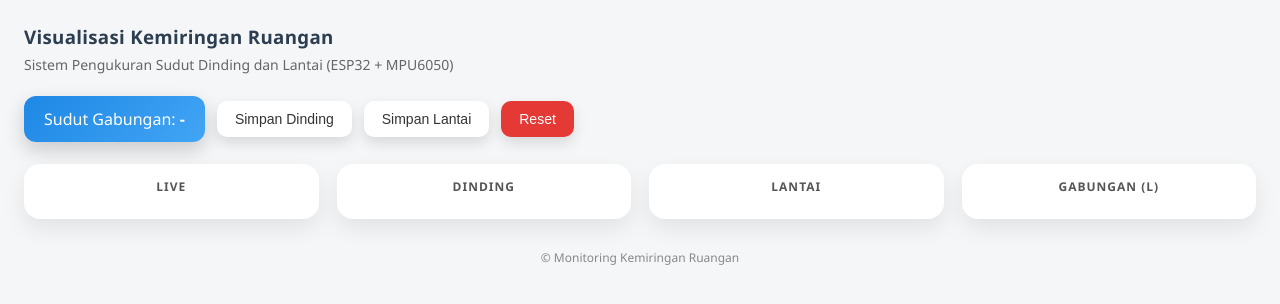
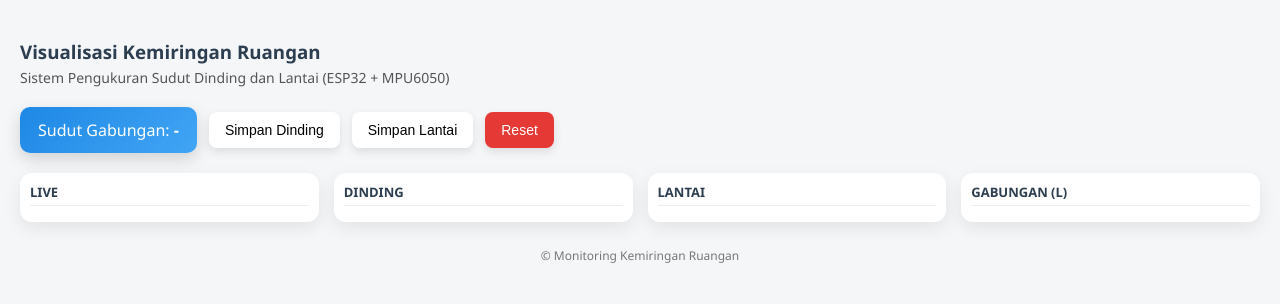
Before and after one commit to fabianfaiz/data, a plain HTML site: page index.html in a window 1280 px wide. Drawn offline with nearby package versions, Linux system fonts and the light colour scheme.

Commit message:
Update index.html

```diff
--- a/index.html
+++ b/index.html
@@ -6,126 +6,82 @@
 <script src="https://cdn.jsdelivr.net/npm/three@0.152.2/build/three.min.js"></script>
 
 <style>
-:root{
-  --primary:#1e88e5;
-  --bg:#f4f6f8;
-  --card:#ffffff;
-  --text:#2c3e50;
-}
-
-*{
-  box-sizing:border-box;
-}
-
 body{
   font-family:"Segoe UI",Roboto,Arial,sans-serif;
-  background:var(--bg);
+  background:#f4f6f8;
   margin:0;
-  padding:24px;
-  color:var(--text);
+  padding:20px;
+  color:#2c3e50;
 }
+h3{margin-bottom:4px;font-weight:600}
+.subtitle{margin-bottom:20px;color:#555;font-size:14px}
 
-h3{
-  margin:0;
-  font-weight:600;
-  letter-spacing:.3px;
-}
-
-.subtitle{
-  margin-top:6px;
-  margin-bottom:22px;
-  color:#666;
-  font-size:14px;
-}
-
-/* ===== TOP BAR ===== */
 .top-bar{
   display:flex;
   flex-wrap:wrap;
   gap:12px;
   align-items:center;
-  margin-bottom:22px;
+  margin-bottom:20px;
 }
-
 .angle-box{
   background:linear-gradient(135deg,#1e88e5,#42a5f5);
   color:#fff;
-  padding:12px 20px;
-  border-radius:12px;
+  padding:12px 18px;
+  border-radius:10px;
   font-size:16px;
-  box-shadow:0 8px 20px rgba(0,0,0,.18);
+  box-shadow:0 6px 16px rgba(0,0,0,.15);
 }
 
-/* ===== BUTTON ===== */
 button{
   border:none;
-  padding:10px 18px;
-  border-radius:10px;
+  padding:10px 16px;
+  border-radius:8px;
   cursor:pointer;
   font-size:14px;
   font-weight:500;
   background:#fff;
-  color:#333;
-  box-shadow:0 6px 14px rgba(0,0,0,.12);
-  transition:.2s ease;
+  box-shadow:0 4px 10px rgba(0,0,0,.1);
+  transition:.2s;
 }
-
 button:hover{
   transform:translateY(-2px);
-  box-shadow:0 10px 20px rgba(0,0,0,.18);
+  box-shadow:0 6px 14px rgba(0,0,0,.15);
 }
-
 .btn-reset{
   background:#e53935;
   color:#fff;
 }
 
-/* ===== GRID ===== */
 .grid{
   display:grid;
-  grid-template-columns:repeat(auto-fit,minmax(230px,1fr));
-  gap:18px;
+  grid-template-columns:repeat(4,1fr);
+  gap:15px;
 }
-
-/* ===== CARD ===== */
 .box{
-  background:var(--card);
-  border-radius:16px;
-  padding:14px;
-  box-shadow:0 10px 22px rgba(0,0,0,.08);
-  display:flex;
-  flex-direction:column;
-  align-items:center;
+  background:#fff;
+  border-radius:12px;
+  padding:10px;
+  box-shadow:0 6px 18px rgba(0,0,0,.08);
 }
-
 .box-title{
+  font-size:13px;
+  font-weight:600;
+  margin-bottom:6px;
+  text-transform:uppercase;
+  border-bottom:1px solid #eee;
+  padding-bottom:4px;
+}
+canvas{
+  background:#fafafa;
+  border-radius:8px;
+}
+footer{
+  margin-top:25px;
   font-size:12px;
-  font-weight:600;
-  margin-bottom:10px;
-  letter-spacing:1px;
-  text-transform:uppercase;
-  color:#555;
-}
-
-/* ===== CANVAS ===== */
-.box canvas{
-  width:100% !important;
-  height:auto !important;
-  max-width:240px;
-  aspect-ratio:1/1;
-  background:#000;
-  border-radius:12px;
-}
-
-/* ===== FOOTER ===== */
-footer{
-  margin-top:30px;
-  font-size:12px;
-  color:#888;
+  color:#777;
   text-align:center;
 }
 </style>
-
 </head>
 
 <body>
```
